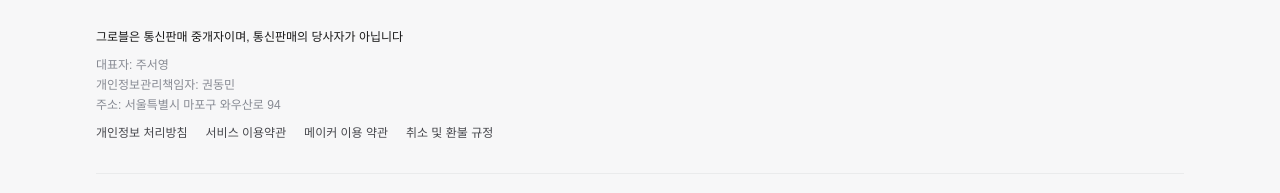
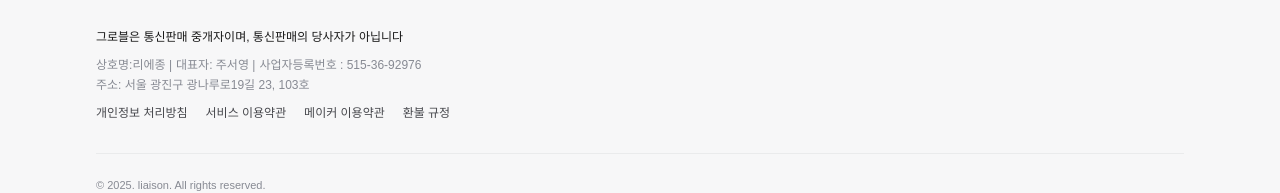
Before and after one commit to TEAM-LIAISON/groble-frontend, a Next.js app: page / in a window 1280 px wide. Shown: the part 925-1118 px from the top of the page. Built offline with nearby package versions, Linux system fonts and the light colour scheme; no server answers.

Commit message:
chore: Footer 정보 변경

```diff
--- a/components/footer/index.tsx
+++ b/components/footer/index.tsx
@@ -21,35 +21,38 @@ export default function Footer() {
             </div>
 
             <div className="flex flex-col gap-1 text-caption-1 text-label-alternative">
-              <p>대표자: 주서영</p>
-              <p>개인정보관리책임자: 권동민</p>
-              <p>주소: 서울특별시 마포구 와우산로 94</p>
+              <div className="flex gap-1">
+                <p>상호명:리에종 |</p>
+                <p>대표자: 주서영 |</p>
+                <p>사업자등록번호 : 515-36-92976</p>
+              </div>
+              <p>주소: 서울 광진구 광나루로19길 23, 103호</p>
             </div>
 
             <div className="mt-3 mb-8 flex flex-wrap gap-[1.12rem] text-sm">
               <Link
-                href="/privacy"
+                href="https://paint-crowley-ff2.notion.site/1f2c158365ac809bb1cbc7723ac4b346?pvs=4"
                 className="text-caption-1 text-label-neutral hover:text-label-normal"
               >
                 개인정보 처리방침
               </Link>
               <Link
-                href="/terms"
+                href="https://paint-crowley-ff2.notion.site/1f2c158365ac80c39fc3ef1b8764f53a?pvs=4"
                 className="text-caption-1 text-label-neutral hover:text-label-normal"
               >
                 서비스 이용약관
               </Link>
               <Link
-                href="/marketing"
+                href="https://paint-crowley-ff2.notion.site/1f2c158365ac80afafe6c9d7c1011d39?pvs=4"
                 className="text-caption-1 text-label-neutral hover:text-label-normal"
               >
-                메이커 이용 약관
+                메이커 이용약관
               </Link>
               <Link
-                href="/refund"
+                href="https://paint-crowley-ff2.notion.site/1f2c158365ac80328c6fde9ceaf77ec6?pvs=4"
                 className="text-caption-1 text-label-neutral hover:text-label-normal"
               >
-                취소 및 환불 규정
+                환불 규정
               </Link>
             </div>
           </div>
```
